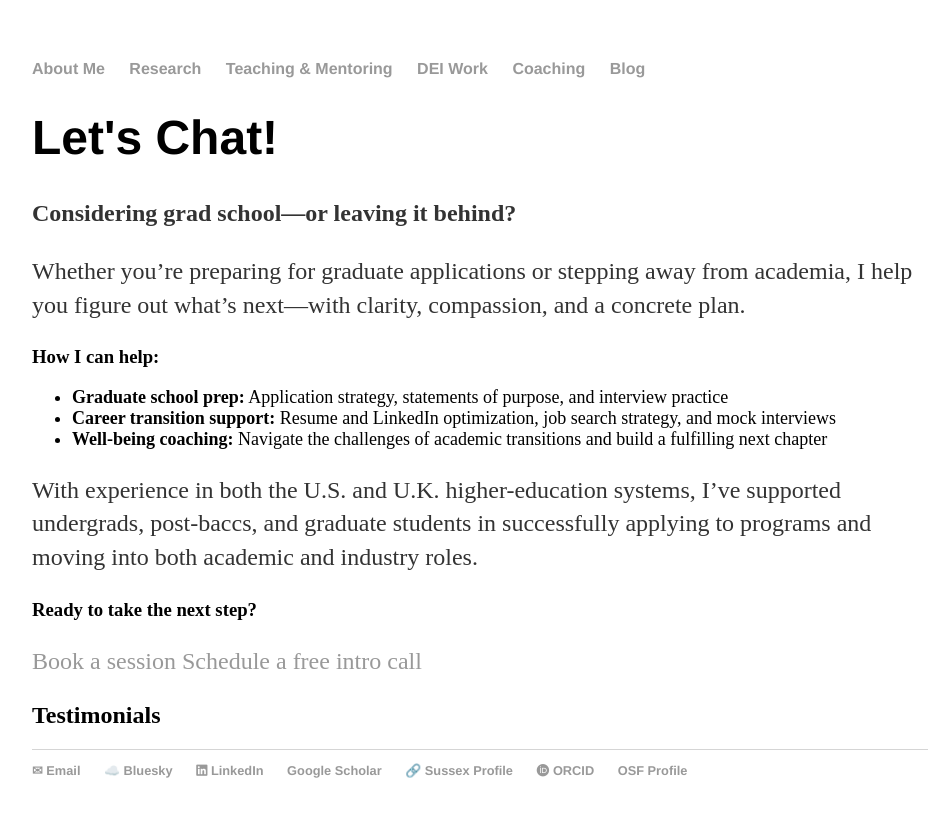
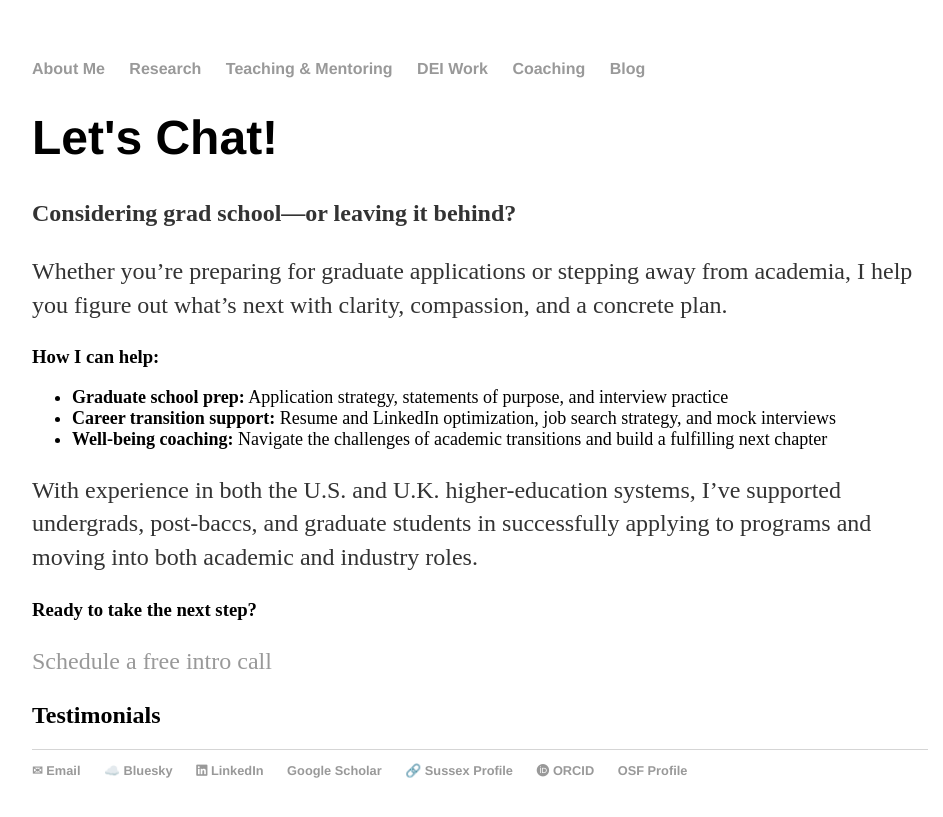
Before and after one commit to cdfine/cdfine.github.io, a Jekyll site: the page built from coaching.html, in a window 1280 px wide. Shown: the top 817 px of the page, without its empty margins (160-1103 px from the left). Built offline with Jekyll 4.4.1, drawn with Linux system fonts in a browser that asks for light colours; a style sheet for code colours, icons or effects is not loaded.

Commit message:
Update coaching.html

```diff
--- a/coaching.html
+++ b/coaching.html
@@ -15,7 +15,7 @@ title: Carli Fine | Let's Chat!
   <p><strong>Considering grad school—or leaving it behind?</strong></p>
   <p>
     Whether you’re preparing for graduate applications or stepping away from academia,
-    I help you figure out what’s next—with clarity, compassion, and a concrete plan.
+    I help you figure out what’s next with clarity, compassion, and a concrete plan.
   </p>
 
   <h3>How I can help:</h3>
@@ -33,7 +33,6 @@ title: Carli Fine | Let's Chat!
 
   <h3>Ready to take the next step?</h3>
   <p>
-    <a class="cta-button" href="mailto:c.fine@sussex.ac.uk?subject=Booking a Session with Carli">Book a session</a>
     <a class="cta-button" href="mailto:c.fine@sussex.ac.uk?subject=Intro Call with Carli">Schedule a free intro call</a>
   </p>
 
```
